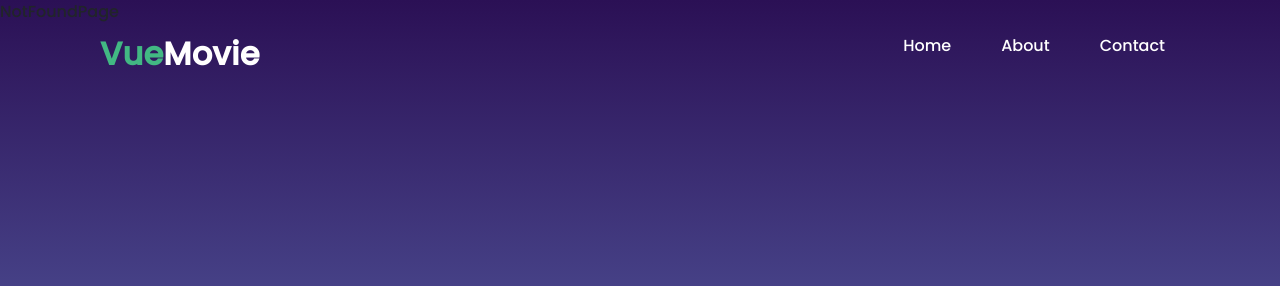
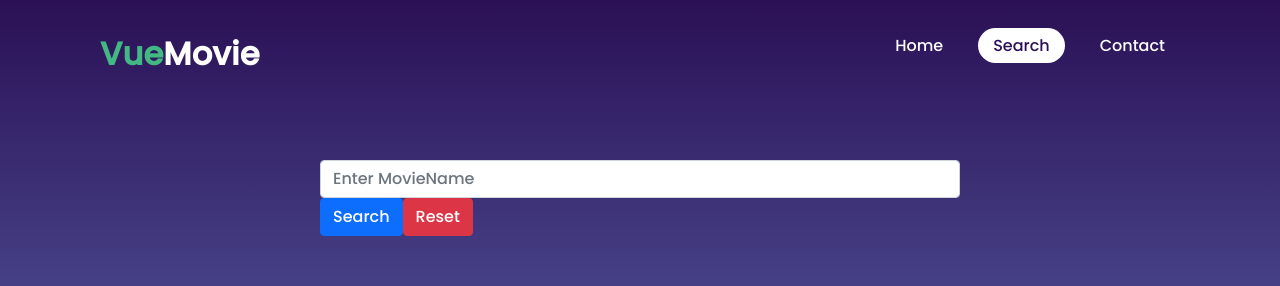
Before and after one commit to dudwns6503/vue-movie, a Vue app: page /search in a window 1280 px wide. Shown: the top 286 px of the page. Built offline with nearby package versions, Linux system fonts and the light colour scheme.

Commit message:
update: OMDB API를 이용하여 Search 간단하게 구현

```diff
--- a/src/api/index.js
+++ b/src/api/index.js
@@ -1,7 +1,15 @@
 import axios from 'axios';
+
+const OMDB_API_KEY = 'fa19d096';
 
 function fetchMovieList() {
   return axios.get('https://yts.mx/api/v2/list_movies.json');
 }
 
-export { fetchMovieList };
+function getMovie(movieName) {
+  return axios.get(
+    `https://www.omdbapi.com/?apikey=${OMDB_API_KEY}&t=${movieName}`,
+  );
+}
+
+export { fetchMovieList, getMovie };
--- /dev/null
+++ b/src/components/MovieListBySearch.vue
@@ -0,0 +1,53 @@
+<template>
+  <section class="wrapper">
+    <div class="searchMovie">
+      <div class="searchMovie_image">
+        <img :src="movie.Poster" />
+      </div>
+      <div class="searchMovie_desc">
+        <h1>{{ movie.Title }}</h1>
+        <p></p>
+      </div>
+    </div>
+  </section>
+</template>
+
+<script>
+export default {
+  props: {
+    movie: {
+      type: Object,
+      required: true,
+    },
+  },
+};
+</script>
+
+<style scoped>
+.wrapper {
+  display: flex;
+  justify-content: center;
+  align-items: center;
+}
+
+.searchMovie {
+  position: absolute;
+  display: flex;
+  top: 35%;
+  width: 400px;
+  height: 400px;
+}
+
+.searchMovie_image {
+  position: absolute;
+}
+
+.searchMovie_image img {
+  width: 100%;
+}
+
+.searchMovie_image {
+  position: relative;
+  width: 70%;
+}
+</style>
--- a/src/components/ToolBar.vue
+++ b/src/components/ToolBar.vue
@@ -3,7 +3,7 @@
     <a href="/" class="logo">Vue<span>Movie</span></a>
     <ul>
       <li><router-link to="/">Home</router-link></li>
-      <li><router-link to="/about">About</router-link></li>
+      <li><router-link to="/search">Search</router-link></li>
       <li><router-link to="/contact">Contact</router-link></li>
     </ul>
   </header>
--- a/src/router/index.js
+++ b/src/router/index.js
@@ -14,12 +14,11 @@ const routes = [
     name: 'NotFoundPage',
     component: () => import('@/views/NotFoundPage.vue'),
   },
-  // {
-  //   path: '/about',
-  //   name: 'about',
-  //   component: () =>
-  //     import(/* webpackChunkName: "about" */ '../views/AboutView.vue'),
-  // },
+  {
+    path: '/search',
+    name: 'search',
+    component: () => import('@/views/MovieSearch.vue'),
+  },
 ];
 
 const router = new VueRouter({
--- /dev/null
+++ b/src/views/MovieSearch.vue
@@ -0,0 +1,90 @@
+<template>
+  <section class="wrapper">
+    <b-form
+      @submit.prevent="searchMovieByName"
+      @reset="onReset"
+      v-if="show"
+      class="form"
+    >
+      <b-form-group id="input-group-1" label-for="input-1">
+        <b-form-input
+          id="input-1"
+          v-model="form.movieName"
+          type="text"
+          placeholder="Enter MovieName"
+          required
+        ></b-form-input>
+      </b-form-group>
+
+      <b-button type="submit" variant="primary">Search</b-button>
+      <b-button type="reset" variant="danger">Reset</b-button>
+    </b-form>
+    <div class="spinner" v-if="isLoading">
+      <b-spinner variant="light"></b-spinner>
+    </div>
+    <MovieListBySearch :movie="searchedMovie" v-else></MovieListBySearch>
+  </section>
+</template>
+
+<script>
+import { getMovie } from '@/api/index';
+import MovieListBySearch from '@/components/MovieListBySearch.vue';
+export default {
+  components: {
+    MovieListBySearch,
+  },
+  data() {
+    return {
+      form: {
+        movieName: '',
+      },
+      show: true,
+      searchedMovie: {},
+      isLoading: false,
+    };
+  },
+  methods: {
+    async searchMovieByName() {
+      try {
+        this.isLoading = true;
+        const movieName = this.form.movieName;
+        const { data } = await getMovie(movieName);
+        console.log(data);
+        this.searchedMovie = data;
+        this.isLoading = false;
+      } catch (error) {
+        alert('검색결과가 없습니다.');
+      }
+    },
+    onReset(event) {
+      event.preventDefault();
+      // Reset our form values
+      this.form.movieName = '';
+      // Trick to reset/clear native browser form validation state
+      this.show = false;
+      this.$nextTick(() => {
+        this.show = true;
+      });
+    },
+  },
+};
+</script>
+
+<style scoped>
+.wrapper {
+  display: flex;
+  justify-content: center;
+  align-items: center;
+  min-height: 100vh;
+}
+
+.form {
+  position: absolute;
+  width: 50%;
+  top: 20%;
+}
+
+.spinner {
+  position: absolute;
+}
+</style>
--- a/src/views/NotFoundPage.vue
+++ b/src/views/NotFoundPage.vue
@@ -1,9 +1,23 @@
 <template>
-  <section>NotFoundPage</section>
+  <section>
+    <div class="notFound">NotFoundPage</div>
+  </section>
 </template>
 
 <script>
 export default {};
 </script>
 
-<style></style>
+<style scoped>
+section {
+  display: flex;
+  justify-content: center;
+  align-items: center;
+  min-height: 100vh;
+}
+
+.notFound {
+  color: #ffffff;
+  font-weight: 500;
+}
+</style>
```
